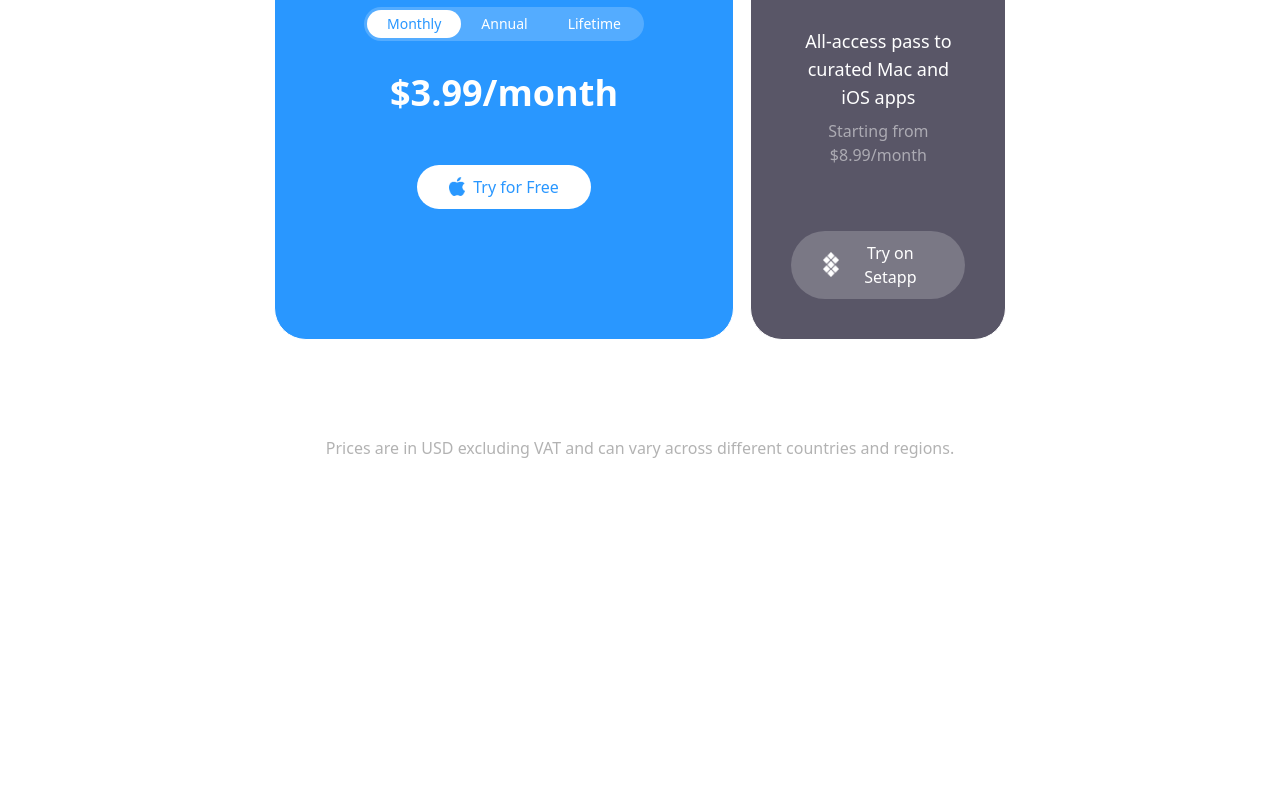
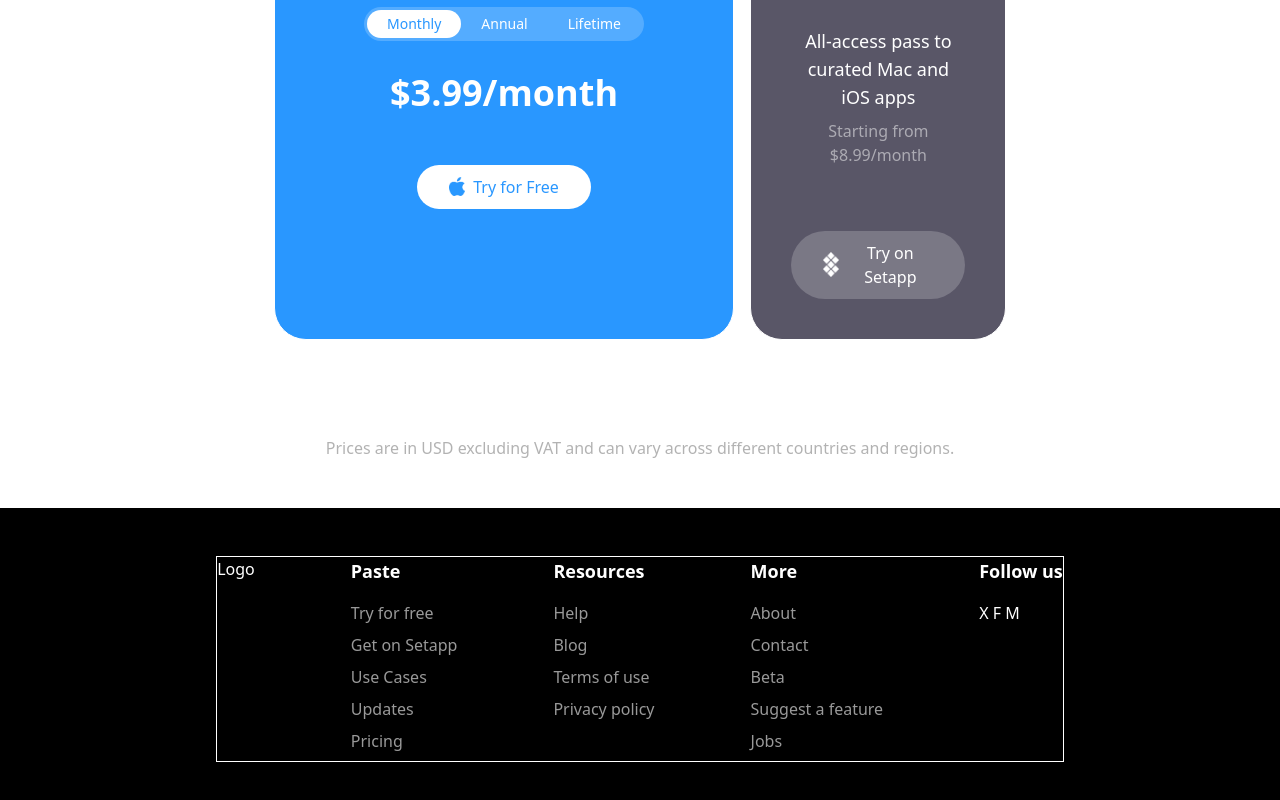
Before and after one commit to theo-code1/uivio-board, a React (Vite) app: page / in a window 1280 px wide. Shown: the part 9981-10781 px from the top of the page. Before the commit the page ends 10489 px from the top, so only its background shows below. Built offline with nearby package versions, Linux system fonts and the light colour scheme.

Commit message:
working on footer

```diff
--- a/src/App.jsx
+++ b/src/App.jsx
@@ -5,6 +5,7 @@
 import WorkSection from './components/WorkSection';
 import PeopleSays from './components/PeopleSays';
 import PricingSection from './components/PricingSection';
+import Footer from './components/Footer';
 
 const App = () => {
   const [hamburgerColor, setHamburgerColor] = useState("black");
@@ -38,7 +39,7 @@
   }, []);
 
   return(
-    <div className="max-w-screen h-auto bg-white ">
+    <div className="max-w-screen h-auto bg-white overflow-x-hidden">
       <HeroSection hamburgerColor={hamburgerColor} />
       <DesignToWorkflow />
       <FeaturesSection />
@@ -49,6 +50,7 @@
 
       <PeopleSays />
       <PricingSection />
+      <Footer />
     </div>
   )
 }
--- /dev/null
+++ b/src/components/Footer.jsx
@@ -0,0 +1,44 @@
+import React from 'react'
+
+const Footer = () => {
+    const ListHeaderClassName =' text-lg font-semibold mb-4';
+    const ListItemClassName = 'text-[16px] font-normal mb-2 cursor-pointer text-white/60 hover:text-white/80 transition-all duration-150 w-fit';
+
+  return (
+    <footer className='h-[40dvh] max-w-screen flex flex-col items-center py-12 text-white bg-black'>
+        <div className="top-rows flex gap-24 text-start border-white border w-fit">
+            <h1 className="1st-row">Logo</h1>
+            <ul className="2nd-row">
+                <li className={ListHeaderClassName}>Paste</li>
+                <li className={ListItemClassName}>Try for free</li>
+                <li className={ListItemClassName}>Get on Setapp</li>
+                <li className={ListItemClassName}>Use Cases</li>
+                <li className={ListItemClassName}>Updates</li>
+                <li className={ListItemClassName}>Pricing</li>
+            </ul>
+            <ul className="3rd-row">
+                <li className={ListHeaderClassName}>Resources</li>
+                <li className={ListItemClassName}>Help</li>
+                <li className={ListItemClassName}>Blog</li>
+                <li className={ListItemClassName}>Terms of use</li>
+                <li className={ListItemClassName}>Privacy policy</li>
+            </ul>
+            <ul className="4th-row">
+                <li className={ListHeaderClassName}>More</li>
+                <li className={ListItemClassName}>About</li>
+                <li className={ListItemClassName}>Contact</li>
+                <li className={ListItemClassName}>Beta</li>
+                <li className={ListItemClassName}>Suggest a feature</li>
+                <li className={ListItemClassName}>Jobs</li>
+            </ul>
+            <div className="5th-row">
+                <h3 className={ListHeaderClassName}>Follow us</h3>
+                X F M
+            </div>
+
+        </div>
+    </footer>
+  )
+}
+
+export default Footer
```
